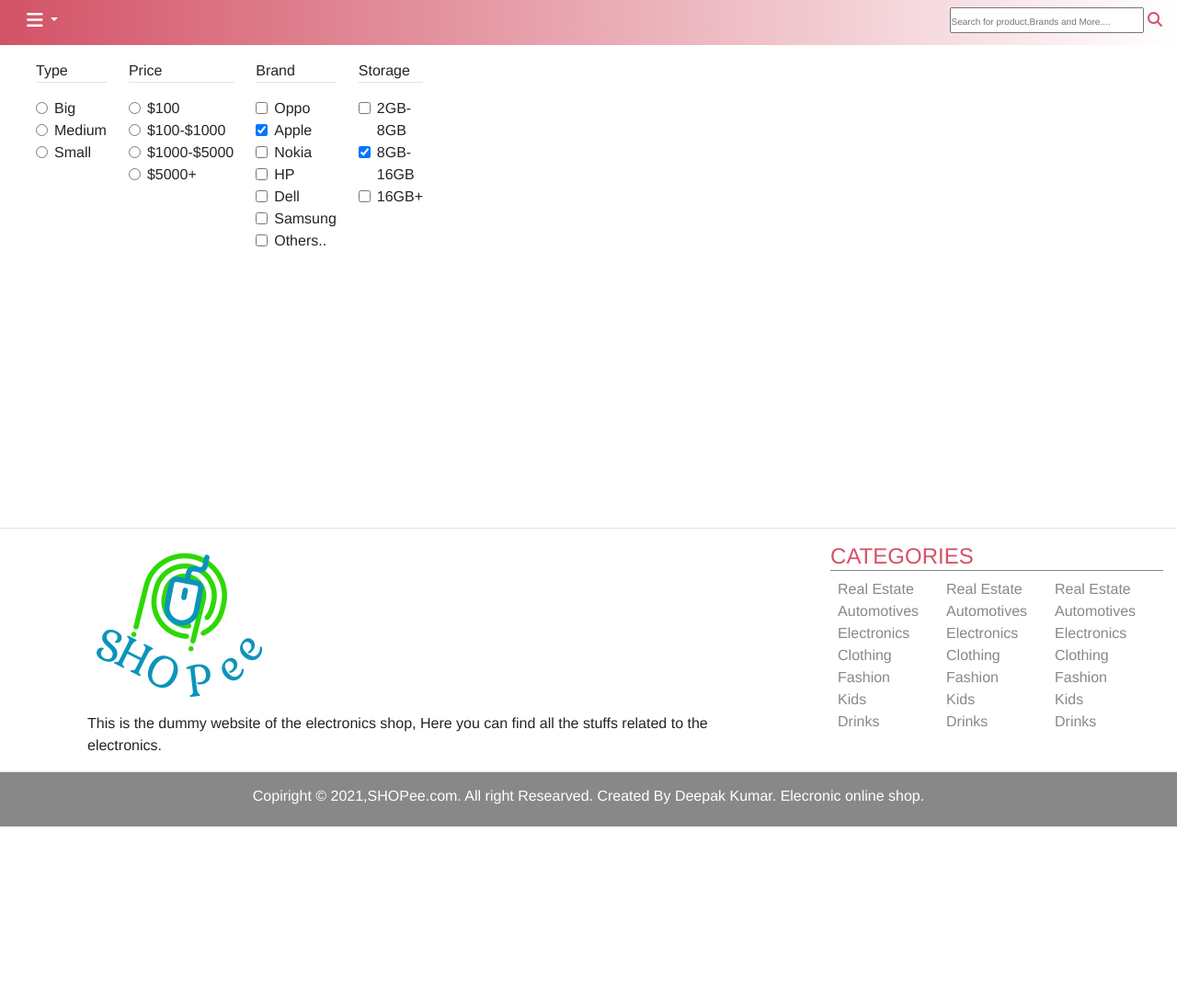
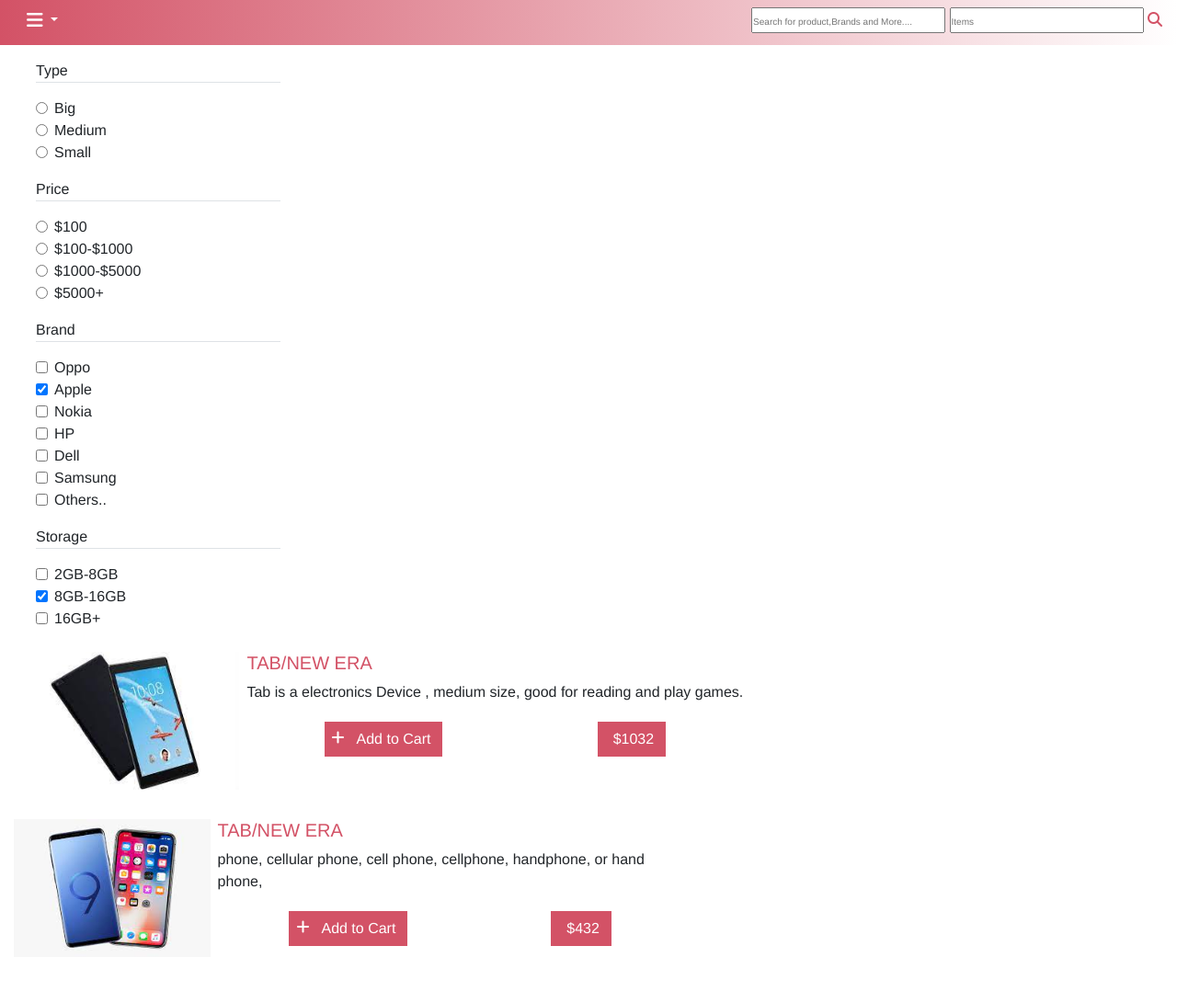
Before and after one commit to Deepakdanger/Online_market_SHOPee, a website: page checkout.html in a window 1280 px wide. Shown: the part 81-1172 px from the top of the page at 92% size. Before the commit the page ends 980 px from the top, so only its background shows below. Drawn offline with nearby package versions, Linux system fonts and the light colour scheme.

Commit message:
style sorting section

```diff
--- a/checkout.html
+++ b/checkout.html
@@ -46,13 +46,14 @@
     </div>
     <form class="search1 ">
       <input type="text" placeholder="Search for product,Brands and More...." name="search">
+      <input type="text" placeholder="Items" name="search">
       <a type="submit"><i class="fa fa-search change "></i></a>
     </form>
   </nav>
 
   <!-------   THE checkout left   ----------->
   <section>
-      <article class="sort col-3  d-flex">
+      <article class="sort col-3">
         <div class="type mt-3 ml-4">
         <p class="type1 border-bottom">Type</p>
         <div class="form-check">
@@ -171,7 +172,43 @@
         </article>
 
       <!-------   THE checkout right   ----------->
-      <article class="sort-discription">
+      <article class="sort-discription mt-4 col-8">
+          <div class="sort-container">
+            <div class="bg-white deals2 my-3">
+                <div class="d-flex">
+                   <img class="d-block mobile1-d" src="./img/tab1.jpg" alt="second slide">
+                   <div class="deals-dis ml-2">
+                      <a href="#" class="deals-t" ><h5>TAB/NEW ERA</h5></a>
+                      <div class="deals-discription">
+                        Tab is a electronics Device , medium size, good for reading and play games.
+                      </div>
+                      <div class="deals-price d-flex">
+                        <a class="da" href="#"> <i class="fas fa-plus pl-2"> </i><button type="button" class="btn text-white ">Add to Cart</button></a>
+                        <a class="da" href="#"></i><button type="button" class="btn text-white ml-1">$1032</button></a>
+                       </div>
+                    </div>
+                </div>
+            </div>
+            <div class="bg-white deals2 py-3 ">
+                <div class="d-flex">
+                   <img class="d-block mobile1-d" src="./img/mobile4.jpg" alt="second slide">
+                   <div class="deals-dis ml-2">
+                      <a href="#" class="deals-t" ><h5>TAB/NEW ERA</h5></a>
+                      <div class="deals-discription">
+                        phone, cellular phone, cell phone, cellphone, handphone, or hand phone,
+                      </div>
+                      <div class="deals-price d-flex">
+                        <a class="da" href="#"> <i class="fas fa-plus pl-2"> </i><button type="button" class="btn text-white ">Add to Cart</button></a>
+                        <a class="da" href="#"></i><button type="button" class="btn text-white ml-1">$432</button></a>
+                       </div>
+                    </div>
+                </div>
+            </div>
+
+
+
+
+          </div>
 
       </article>
   </section>
--- a/style.css
+++ b/style.css
@@ -94,7 +94,7 @@ width: 100%;
 
 .deals2 {
   width: 100%;
-  height: 150px;
+  height: 1;
   display: flex;
 }
 
@@ -168,6 +168,17 @@ width: 100%;
   color: #888888;
 }
 
+/*
+    ==============================================
+                ****** Sort Section ******
+    ==============================================
+*/
+
+.sort {
+  display: grid;
+  grid-template-columns: auto auto ;
+}
+
 @media only screen and (min-width: 768px) {
   .foot-top2 {
     display: block;
@@ -205,6 +216,10 @@ width: 100%;
     grid-template-columns: auto auto;
   }
 
+  .sort {
+    grid-template-columns: auto;
+  }
+
 }
 
 @media only screen and (min-width: 1024px) {
```
